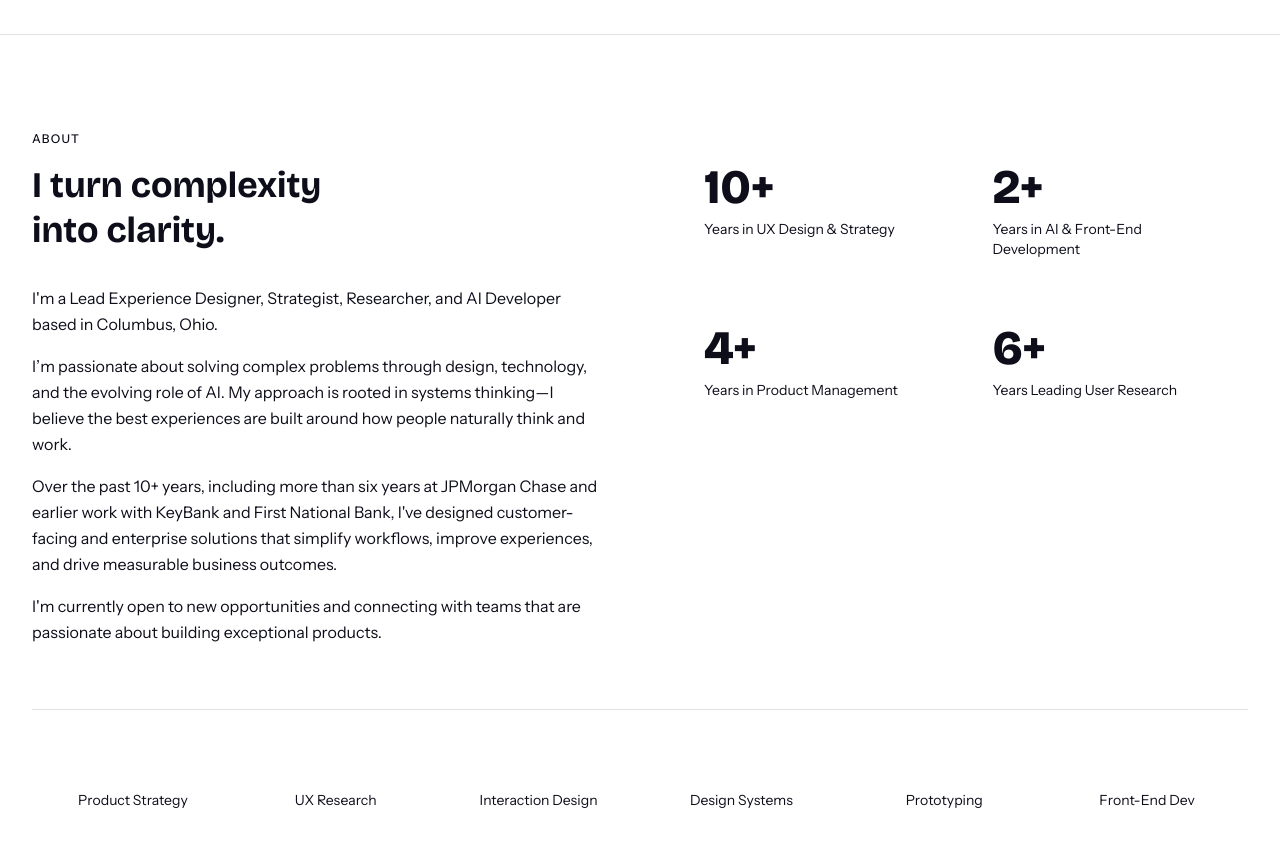
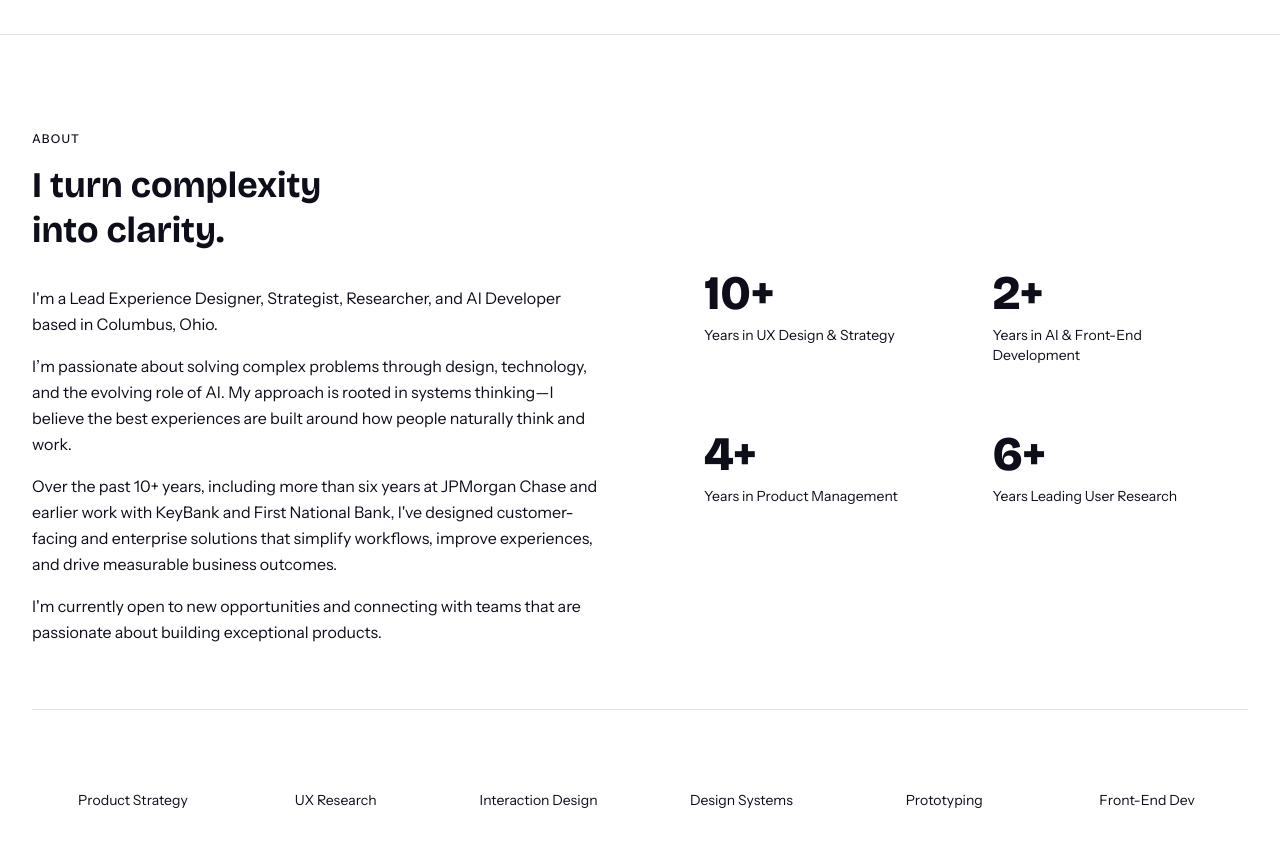
Before and after one commit to Blue-Hundred/2026-Portfolio-Website, a React (Vite) app: page / in a window 1280 px wide. Shown: the part 1880-2727 px from the top of the page. Built offline with nearby package versions, Linux system fonts and the light colour scheme.

Commit message:
Center about stats block on desktop

```diff
--- a/src/app/App.tsx
+++ b/src/app/App.tsx
@@ -257,7 +257,7 @@ function Portfolio() {
             </div>
           </div>
 
-          <div className="grid grid-cols-2 gap-px bg-border">
+          <div className="grid grid-cols-2 gap-px bg-border lg:self-center">
             {[
               { value: "10+", label: "Years in UX Design & Strategy" },
               { value: "2+", label: "Years in AI & Front-End Development" },
```
